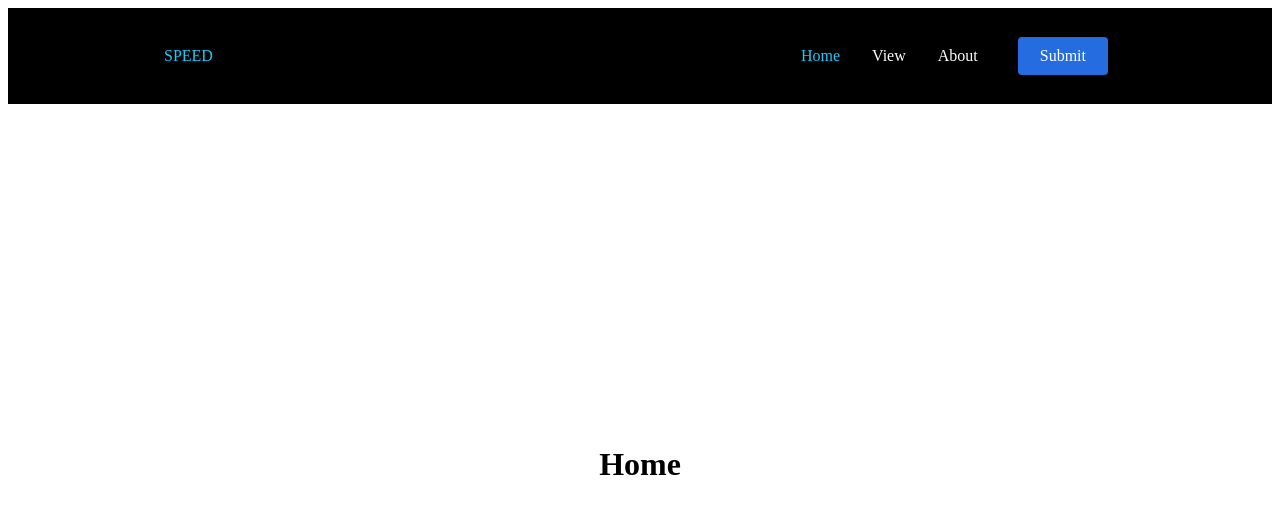
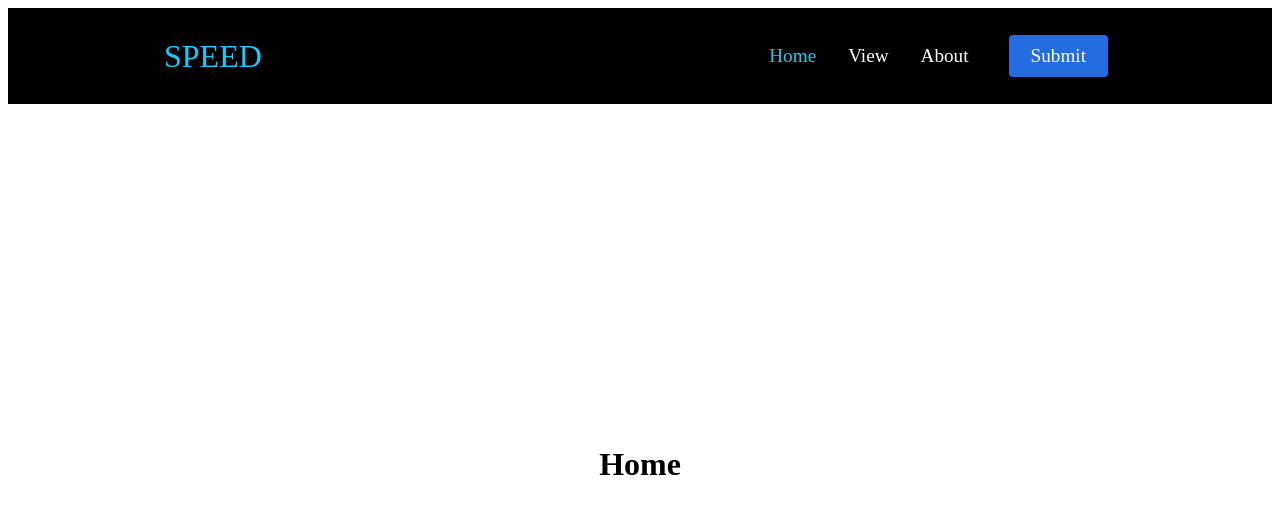
Before and after one commit to jasonchriscodes/Speed, a React (Create React App) app in the folder client/: page / in a window 1280 px wide. Shown: the top 514 px of the page. Built offline with nearby package versions, Linux system fonts and the light colour scheme.

Commit message:
chore: add styling

```diff
--- a/client/src/components/Navigation.js
+++ b/client/src/components/Navigation.js
@@ -6,26 +6,27 @@ import {
   NavMenu,
   NavBtnLink
 } from './NavbarElements';
+import styles from "./components-style/Navbar.module.css";
 
 const Navigation = () => {
   return (
     <>
       <Nav>
-        <NavLink to='/'>
+        <NavLink className={styles.logo} to='/'>
           SPEED
         </NavLink>
         <Bars />
         <NavMenu>
-          <NavLink end to='/' activeStyle>
+          <NavLink className={styles.heading} end to='/' activeStyle>
             Home
           </NavLink>
-          <NavLink to='/view' activeStyle>
+          <NavLink className={styles.heading} to='/view' activeStyle>
             View
           </NavLink>
-          <NavLink to='/about' activeStyle>
+          <NavLink className={styles.heading} to='/about' activeStyle>
             About
           </NavLink>
-          <NavBtnLink to='/submit'>Submit</NavBtnLink>
+          <NavBtnLink className={styles.submit} to='/submit'>Submit</NavBtnLink>
         </NavMenu>
       </Nav>
     </>
--- /dev/null
+++ b/client/src/components/components-style/Navbar.module.css
@@ -0,0 +1,16 @@
+@import url('https://fonts.googleapis.com/css2?family=Sora&display=swap');
+
+.default {
+ font-family: 'Sora', sans-serif;
+ box-sizing: border-box;
+ margin: 0;
+ padding: 0;
+}
+
+.logo {
+ font-size: 2rem;
+}
+
+.heading, .submit{
+ font-size: 1.2rem;
+}
```
